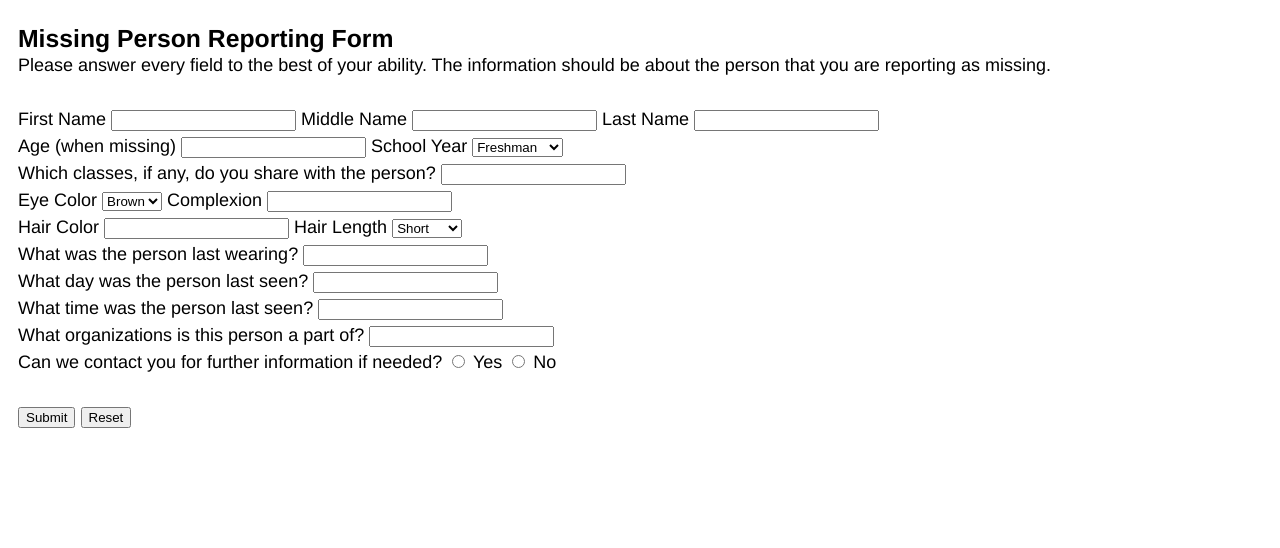
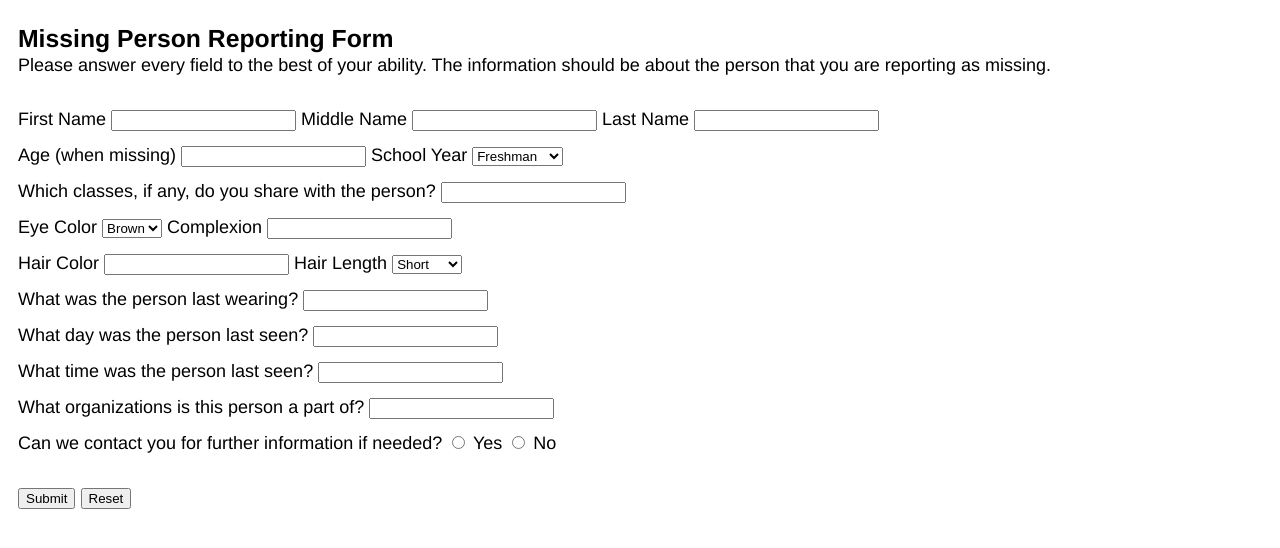
Before and after one commit to annawardzala/ipro-497, a plain HTML site: page form/index.html in a window 1280 px wide. Drawn offline with Linux system fonts and the light colour scheme.

Commit message:
Define margin values for ordered list items

```diff
--- a/assets/css/screen.css
+++ b/assets/css/screen.css
@@ -23,6 +23,10 @@ p {
   font-size: 1em; /* 16px = 1em */
 }
 
+ol li {
+  margin-top: 0.5em;
+}
+
 #reporting-form {
   margin-top: 1.5em; /* 24px / 16px */
 }
```
